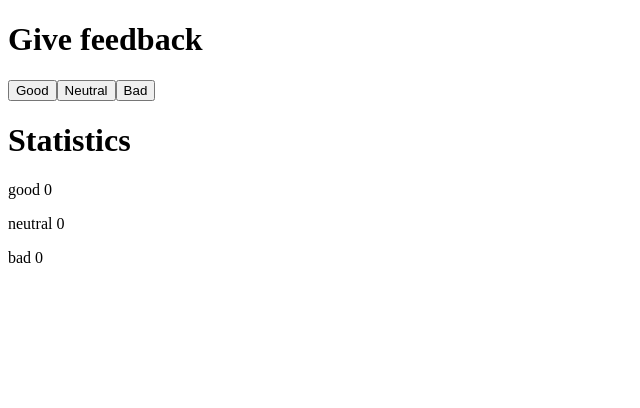
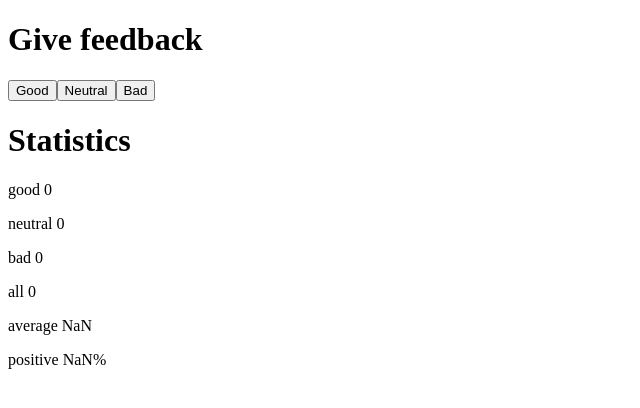
Before and after one commit to IsratJahan13/02-unicafe, a React (Vite) app: page / in a window 1280 px wide. Shown: the top 408 px of the page, without its empty margins (0-640 px from the left). Built offline with nearby package versions, Linux system fonts and the light colour scheme.

Commit message:
step-2 has completed

```diff
--- a/src/App.jsx
+++ b/src/App.jsx
@@ -8,20 +8,36 @@ const App = () => {
   const [neutral, setNeutral] = useState(0)
   const [bad, setBad] = useState(0)
 
+  const [total, setTotal] = useState(0)
+
+
   const handleGoodClick = () => {
     const updatedGood = good + 1
     setGood(updatedGood)
+    setTotal(updatedGood + neutral + bad)
+
   }
 
   const handleNeutralClick = () => {
     const updatedNeutral = neutral + 1
     setNeutral(updatedNeutral)
+    setTotal(updatedNeutral + good + bad)
+
   }
 
   const handleBadClick = () => {
     const updatedBad = bad + 1
     setBad(updatedBad)
+    setTotal(updatedBad + good + neutral)
+
   }
+
+  // const Statistics = ({good, neutral, bad}) => {
+
+  // }
+  const all = good + neutral + bad
+  const averageScore = (good * 1 + neutral * 0 + bad * (-1)) / all
+  const positivePercentage = (good / all) * 100
 
   return (
     <div>
@@ -33,6 +49,9 @@ const App = () => {
       <p>good {good}</p>
       <p>neutral {neutral}</p>
       <p>bad {bad}</p>
+      <p>all {total}</p>
+      <p>average {averageScore}</p>
+      <p>positive {positivePercentage}%</p>
 
 
     </div>
```
